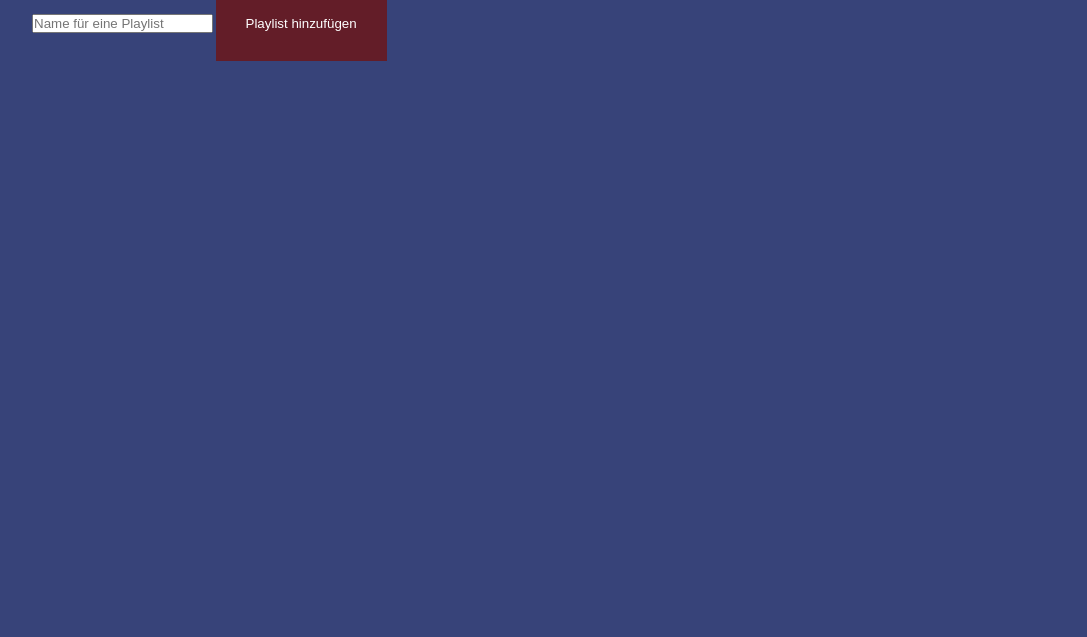
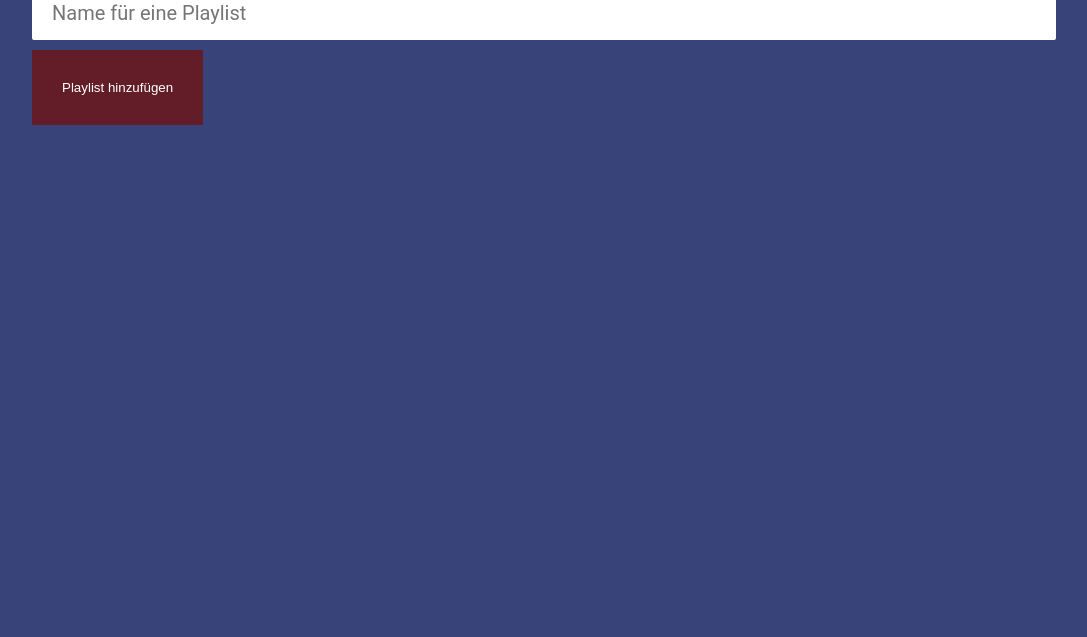
Before and after one commit to HenrikEffe/Web-Programmierung, a plain HTML site: page src/html/songs.html in a window 1280 px wide. Shown: the part 163-800 px from the top of the page, without its empty margins (96-1183 px from the left). Drawn offline with Linux system fonts and the light colour scheme; files that its build step writes are made by us from their sources.

Commit message:
form_input

```diff
--- a/src/css/style.css
+++ b/src/css/style.css
@@ -207,7 +207,18 @@ footer {
   top: 30%;
   left: 15%;
 }
-
+.form__input {
+  font-family: "Roboto", sans-serif;
+  color: #333;
+  font-size: 2rem;
+  margin-bottom: 10px;
+  padding: 1.5rem 2rem;
+  border-radius: 0.2rem;
+  background-color: rgb(255, 255, 255);
+  border: none;
+  width: 100%;
+  display: block;
+}
 .banner h1 {
   font-family: "Baloo Da 2", serif;
   font-size: 8rem;
```
